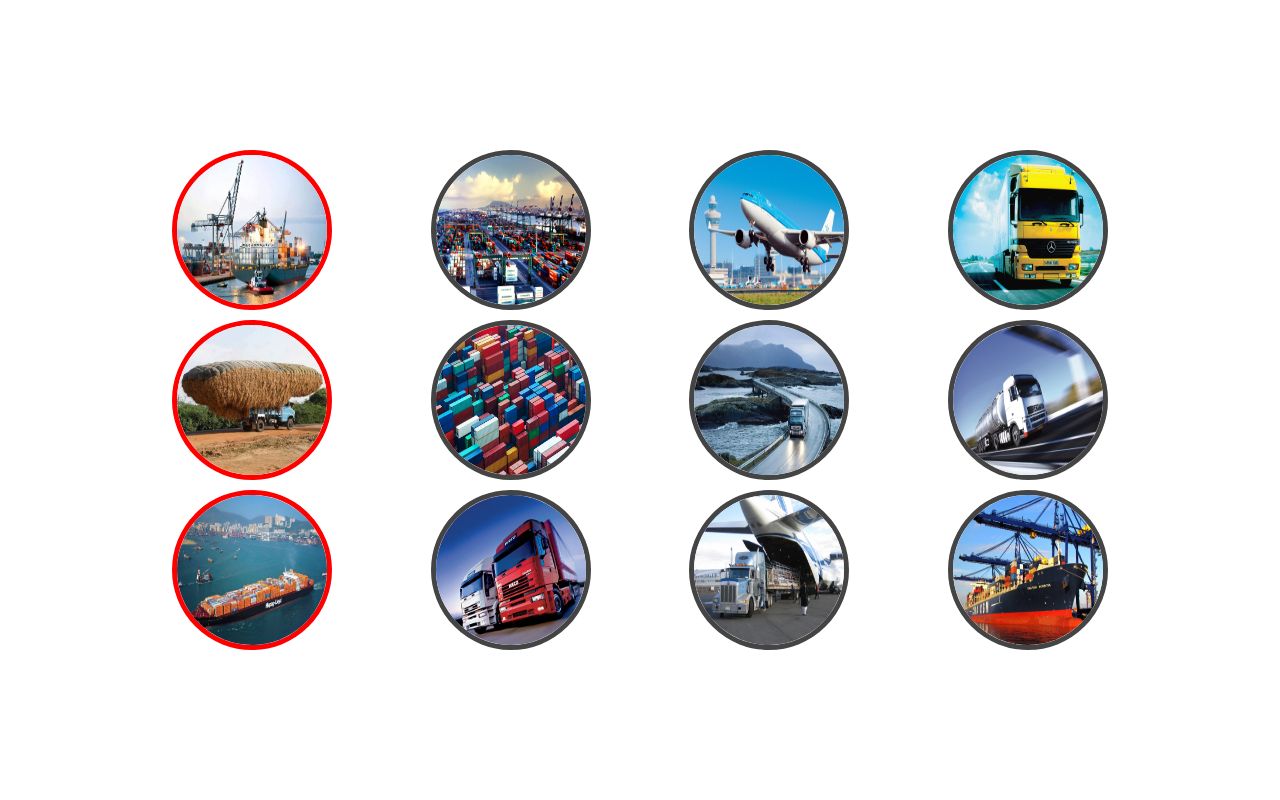
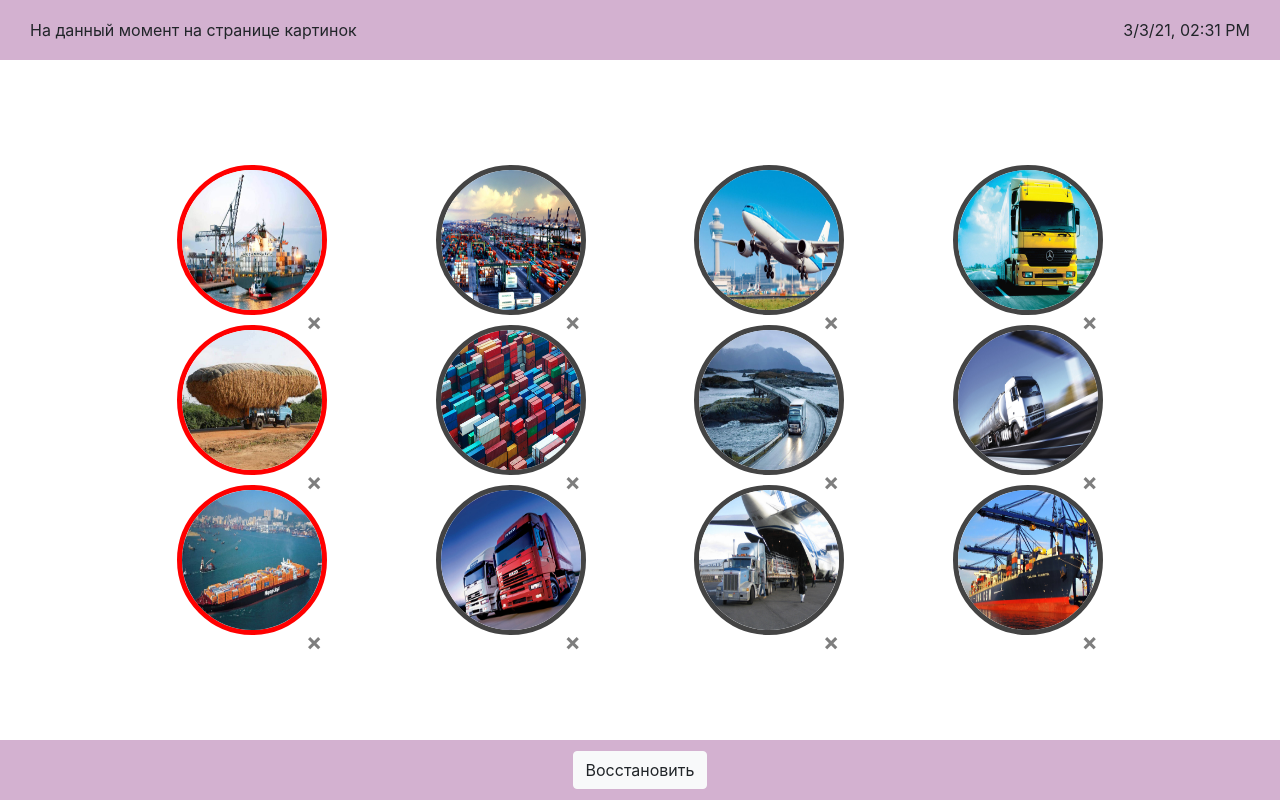
Before and after one commit to developerentity/galanix-task-2, a React (Create React App) app: page / in a window 1280 px wide. Built offline with nearby package versions, Linux system fonts and the light colour scheme.

Commit message:
feat: add header, footer and working clock components with markup

```diff
--- a/package.json
+++ b/package.json
@@ -6,6 +6,7 @@
     "@testing-library/jest-dom": "^5.11.9",
     "@testing-library/react": "^11.2.5",
     "@testing-library/user-event": "^12.8.1",
+    "bootstrap": "^4.6.0",
     "react": "^17.0.1",
     "react-dom": "^17.0.1",
     "react-scripts": "4.0.3",
--- a/src/App.css
+++ b/src/App.css
@@ -1,9 +1,33 @@
 .main-container {
-    margin     : 0 auto;
-    width      : 80%;
-    min-height : 100vh;
-    display    : flex;
-    align-items: center;
+    margin         : 0 auto;
+    width          : 80%;
+    min-height     : calc(100vh - 120px);
+    display        : flex;
+    flex-direction : column;
+    justify-content: center;
+    align-items    : center;
+}
+
+.header {
+    width : 100%;
+    height: 60px;
+}
+
+.header-container {
+    display         : flex;
+    justify-content : space-between;
+    align-items     : center;
+    height          : 100%;
+    background-color: rgb(211, 177, 208);
+    padding         : 0 30px;
+}
+
+.footer {
+    height          : 60px;
+    display         : flex;
+    justify-content : center;
+    align-items     : center;
+    background-color: rgb(211, 177, 208);
 }
 
 .img-list {
@@ -11,6 +35,7 @@
     grid-template-columns: repeat(4, 1fr);
     grid-gap             : 10px;
     width                : 100%;
+    padding              : 15px 0;
 }
 
 .img-container {
@@ -19,19 +44,24 @@
     border-radius: 50%;
     width        : 150px;
     height       : 150px;
-    overflow     : hidden;
     margin       : 0 auto;
 }
 
 .img-container:hover {
     border    : rgb(235, 213, 22) 5px solid !important;
-    transform : rotate(45deg);
-    transition: 1s;
+    transition: 3s;
 }
 
 .img {
-    width : 100%;
-    height: 100%;
+    width        : 100%;
+    height       : 100%;
+    border-radius: 50%;
+    overflow     : hidden;
+}
+
+.img:hover {
+    transform : rotate(45deg);
+    transition: 1s;
 }
 
 .img-container:nth-child(4n+1) {
--- a/src/App.js
+++ b/src/App.js
@@ -1,23 +1,24 @@
 import './App.css'
+import Footer from './elements/Footer';
+import Header from './elements/Header';
+import ImageItem from './elements/ImageItem';
 import { imagesArr } from './img/imagesCombiner';
 
 
 const App = () => {
 
-  const imagesList = imagesArr.map(img => {
-    return (
-      <div className='img-container' key={img.id}>
-        <img className='img' src={img.src} alt={`img ${img.id}`} />
-      </div>
-    )
-  })
+  const imagesList = imagesArr.map(img => <ImageItem key={img.id} img={img} />)
 
   return (
-    <main className="main-container">
-      <div className='img-list'>
-        {imagesList}
-      </div>
-    </main>
+    <>
+      <Header />
+      <main className="main-container">
+        <div className='img-list'>
+          {imagesList}
+        </div>
+      </main>
+      <Footer />
+    </>
   );
 }
 
--- /dev/null
+++ b/src/elements/Clock.js
@@ -0,0 +1,26 @@
+import React, { useEffect, useState } from 'react'
+
+
+const Clock = () => {
+
+    const options = { year: '2-digit', month: 'numeric', day: 'numeric', hour: '2-digit', minute: '2-digit' }
+    const [time, setTime] = useState(new Date().toLocaleString([], options))
+
+    const tick = () => setTime(new Date().toLocaleString([], options))
+
+    useEffect(() => {
+        let timerId = setInterval(
+            () => tick(),
+            1000
+        )
+        return () => clearInterval(timerId)
+    }, [time])
+
+    return (
+        <div className='clock'>
+            {time}
+        </div>
+    );
+}
+
+export default Clock
--- /dev/null
+++ b/src/elements/Footer.js
@@ -0,0 +1,15 @@
+import React from 'react'
+
+
+const Footer = ({ reset }) => {
+
+    return (
+        <footer className='footer'>
+            <div className='footer-container'>
+                <button onClick={reset} className='footer__btn btn btn-light'>Восстановить</button>
+            </div>
+        </footer>
+    )
+}
+
+export default Footer
--- /dev/null
+++ b/src/elements/Header.js
@@ -0,0 +1,21 @@
+import React from 'react'
+import Clock from './Clock'
+
+
+const Header = ({ count }) => {
+
+    return (
+        <header className='header'>
+            <div className='header-container'>
+                <div className='header__counter'>
+                    На данный момент на странице {count} картинок
+                </div>
+                <div className='header__date'>
+                    <Clock />
+                </div>
+            </div>
+        </header>
+    )
+}
+
+export default Header
--- /dev/null
+++ b/src/elements/ImageItem.js
@@ -0,0 +1,15 @@
+import React from 'react'
+
+const ImageItem = ({ img }) => {
+
+    return (
+        <div className='img-container' key={img.id}>
+            <img className='img' src={img.src} alt={`img ${img.id}`} />
+            <button type="button" className="close btn-remove">
+                <span aria-hidden="true">&times;</span>
+            </button>
+        </div>
+    )
+}
+
+export default ImageItem
--- a/src/index.js
+++ b/src/index.js
@@ -3,6 +3,7 @@ import ReactDOM from 'react-dom';
 import './index.css';
 import App from './App';
 import reportWebVitals from './reportWebVitals';
+import 'bootstrap/dist/css/bootstrap.min.css';
 
 ReactDOM.render(
   <React.StrictMode>
```
Also changed, not shown: 1 other file (tests, documents, lock files or other folders).
